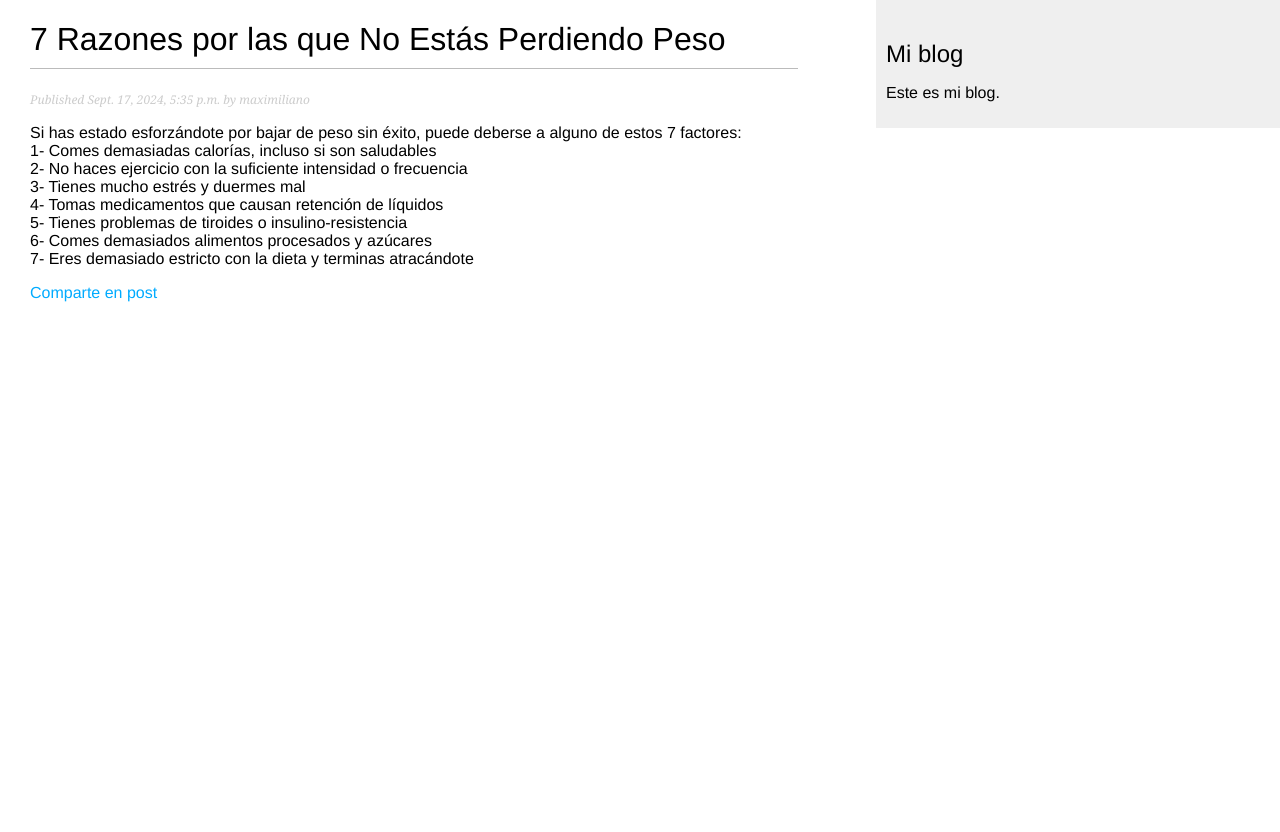
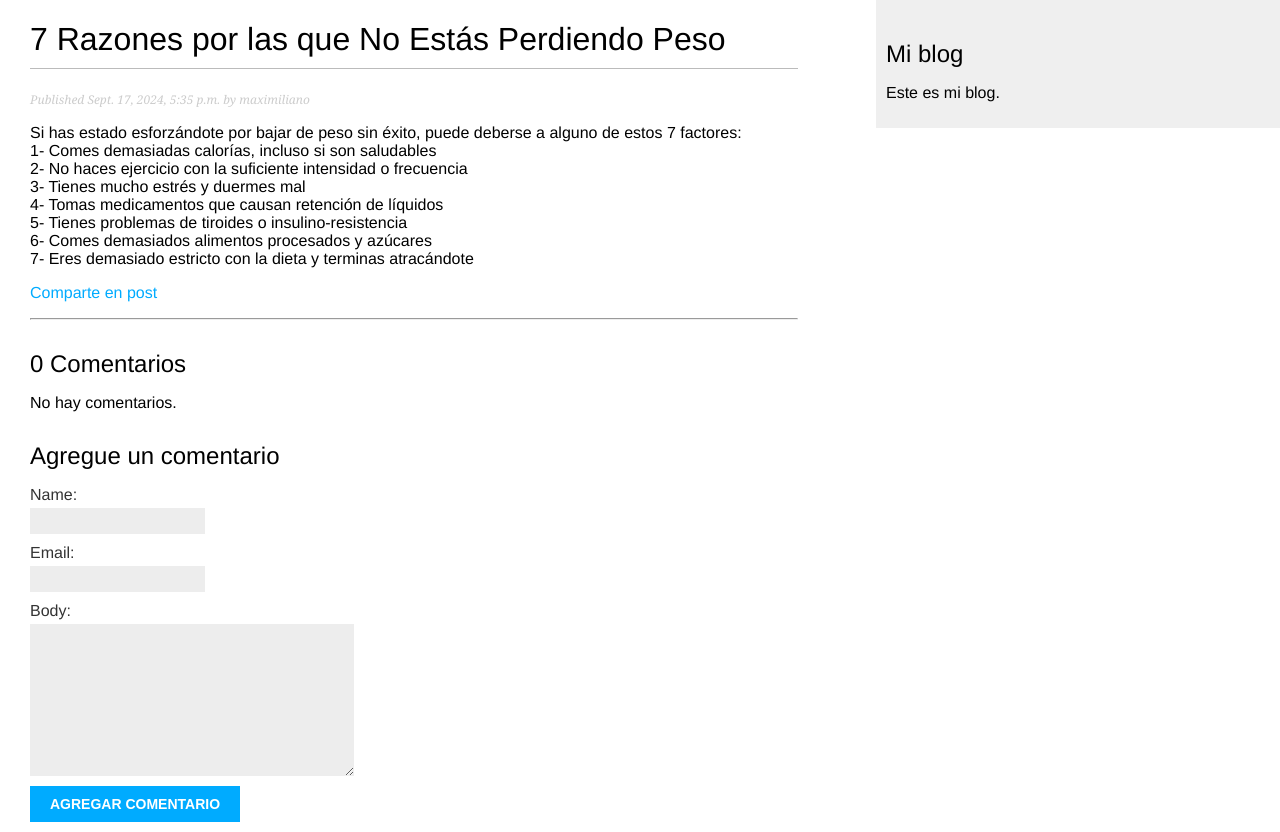
Before and after one commit to Mazo667/TP3WebII, a Django app: a page that uses Blog/post/templates/post/detail.html in a window 1280 px wide. Before the commit the page ends 302 px from the top, so only its background shows below. Run offline with Django 5.2, Linux system fonts and the light colour scheme; data comes from the database, SQL or seed files in the repository; both versions use the stored data as it was after the commit.

Commit message:
Implemento un sistema de comentarios

```diff
--- a/Blog/post/forms.py
+++ b/Blog/post/forms.py
@@ -1,7 +1,13 @@
 from django import forms
+from .models import Comment
 
 class EmailPostForm(forms.Form):
     name = forms.CharField(max_length=30)
     email = forms.EmailField()
     to = forms.EmailField()
     comments = forms.CharField(required=False,widget=forms.Textarea)
+
+class CommentForm(forms.ModelForm):
+    class Meta:
+        model = Comment
+        fields = ['name','email','body']
--- a/Blog/post/models.py
+++ b/Blog/post/models.py
@@ -52,3 +52,19 @@ class Post(models.Model):
             self.publish.day,
             self.slug]
             )
+
+class Comment(models.Model):
+    post = models.ForeignKey(Post,on_delete=models.CASCADE,related_name='comments')
+    name = models.CharField(max_length=30)
+    email = models.EmailField()
+    body = models.TextField()
+    created = models.DateTimeField(auto_now_add=True)
+    updated = models.DateTimeField(auto_now=True)
+    active = models.BooleanField(default=True)
+
+    class Meta:
+        ordering = ['created']
+        indexes = [models.Index(fields=['created'])]
+
+    def __str__(self):
+        return f'Comentado por {self.name} en {self.post}'
--- a/Blog/post/templates/post/detail.html
+++ b/Blog/post/templates/post/detail.html
@@ -9,4 +9,22 @@
         <p>
             <a href="{% url 'post:post_share' post.id %}">Comparte en post</a>
         </p>
+        <hr>
+        {% with comments.count as total_comments %}
+            <h2>
+                {{ total_comments }} Comentario{{ total_comments|pluralize }}
+            </h2>
+        {% endwith %}
+        {% for comment in comments %}
+            <div class="comment">
+            <p class="info">
+                Comentario {{ forloop.counter }} de {{ comment.name }}
+                {{ comment.created }}
+            </p>
+                {{ comment.body|linebreaks }}
+            </div>
+                {% empty %}
+            <p>No hay comentarios.</p>
+        {% endfor %}
+        {% include "post/includes/comment_form.html" %}
     {% endblock %}
--- /dev/null
+++ b/Blog/post/templates/post/includes/comment_form.html
@@ -0,0 +1,6 @@
+<h2>Agregue un comentario</h2>
+<form action="{% url "post:post_comment" post.id %}" method="post">
+    {{ form.as_p }}
+    {% csrf_token %}
+    <p><input type="submit" value="Agregar comentario"></p>
+</form>
--- a/Blog/post/templates/post/share.html
+++ b/Blog/post/templates/post/share.html
@@ -1,5 +1,5 @@
 {% extends "base.html" %}
-{% block title %}Share a post{% endblock %}
+{% block title %}Compartir un post{% endblock %}
     {% block content %}
         {% if sent %}
             <h1>Email enviado correctamente</h1>
--- a/Blog/post/urls.py
+++ b/Blog/post/urls.py
@@ -6,5 +6,6 @@ app_name = 'post'
 urlpatterns = [
     path('', views.PostListView.as_view(), name='post_list'),
     path('<int:year>/<int:month>/<int:day>/<slug:post>/', views.post_detail, name='post_detail'),
-    path('<int:post_id>/share/',views.post_share, name='post_share')
+    path('<int:post_id>/share/',views.post_share, name='post_share'),
+    path('<int:post_id>/comment/',views.post_comment, name="post_comment")
 ]
--- a/Blog/post/views.py
+++ b/Blog/post/views.py
@@ -3,8 +3,9 @@ from .models import Post
 from django.shortcuts import get_object_or_404
 from django.core.paginator import Paginator, EmptyPage, PageNotAnInteger
 from django.views.generic import ListView
-from .forms import EmailPostForm
+from .forms import EmailPostForm, CommentForm
 from django.core.mail import send_mail
+from django.views.decorators.http import require_POST
 
 class PostListView(ListView):
     queryset = Post.published.all()
@@ -55,4 +56,17 @@ def post_detail(request, year,month,day,post):
         publish__year=year,
         publish__month=month,
         publish__day=day)
-    return render(request,'post/detail.html',{'post':post})
+    comments = post.comments.filter(active=True)
+    form = CommentForm()
+    return render(request,'post/detail.html',{'post':post,'comments':comments,'form':form})
+
+@require_POST
+def post_comment(request,post_id):
+    post = get_object_or_404(Post,id=post_id,status=Post.Status.PUBLISHED)
+    comment = None
+    form = CommentForm(data=request.POST)
+    if form.is_valid():
+        comment = form.save(commit=False)
+        comment.post = post
+        comment.save()
+    return render(request,'post/comment.html',{'post':post,'form':form,'comment':comment})
```
Also changed, not shown: Blog/post/admin.py (+7 -1 lines), Blog/post/templates/post/comment.html (added, +10 -0 lines), Blog/db.sqlite3, Blog/post/migrations/0004_comment.py (added).
